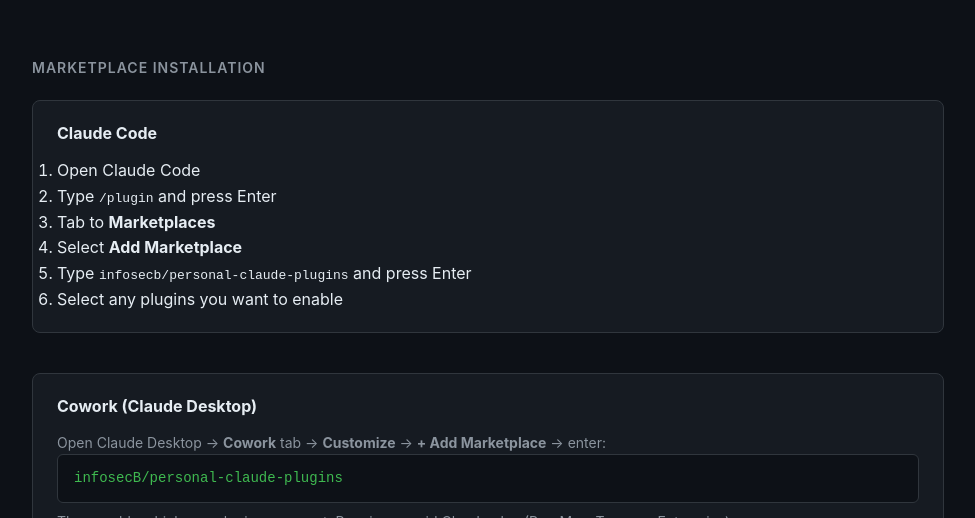
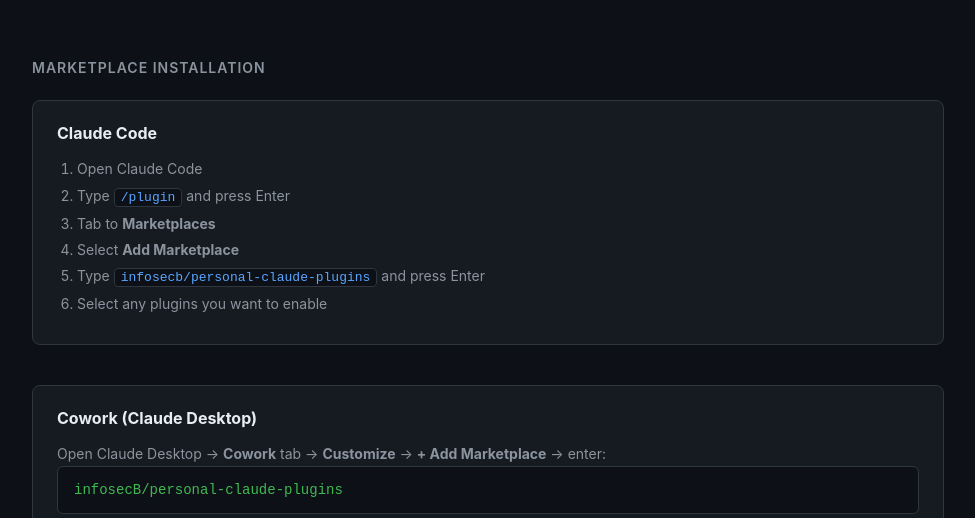
Before and after one commit to infosecB/personal-claude-plugins, a plain HTML site: page docs/index.html in a window 1280 px wide. Shown: the part 282-800 px from the top of the page, without its empty margins (152-1127 px from the left). Drawn offline with Linux system fonts and the light colour scheme.

Commit message:
update css

```diff
--- a/docs/style.css
+++ b/docs/style.css
@@ -136,6 +136,24 @@ header nav a:hover { color: var(--text); text-decoration: none; }
   color: var(--green);
   font-family: 'SF Mono', 'Fira Code', monospace;
 }
+.install-box ol, .install-box ul {
+  padding-left: 20px;
+  margin: 8px 0;
+}
+.install-box li {
+  color: var(--text-muted);
+  font-size: 14px;
+  margin-bottom: 4px;
+}
+.install-box code {
+  background: var(--bg);
+  border: 1px solid var(--border);
+  padding: 1px 6px;
+  border-radius: 4px;
+  font-size: 13px;
+  font-family: 'SF Mono', 'Fira Code', monospace;
+  color: var(--accent);
+}
 .install-box p {
   color: var(--text-muted);
   font-size: 14px;
```
